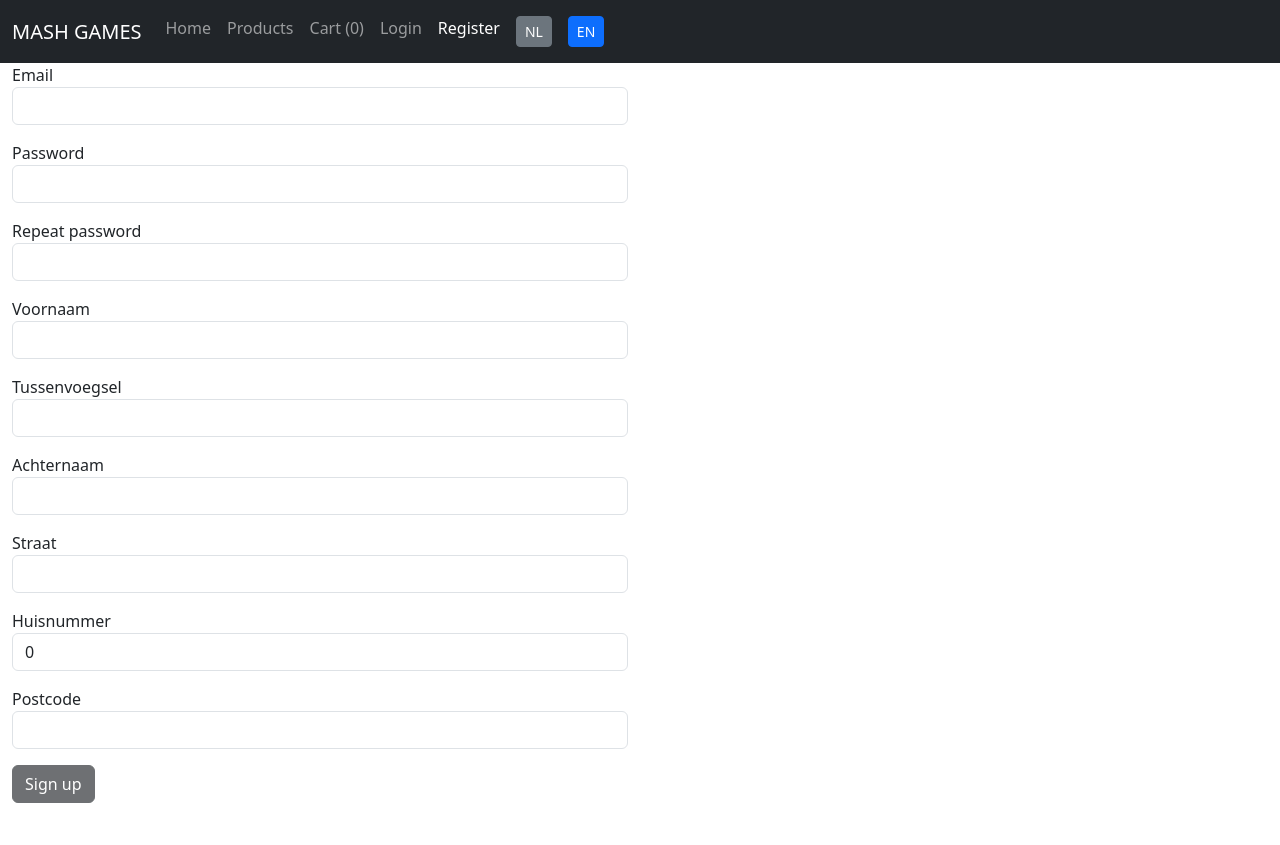
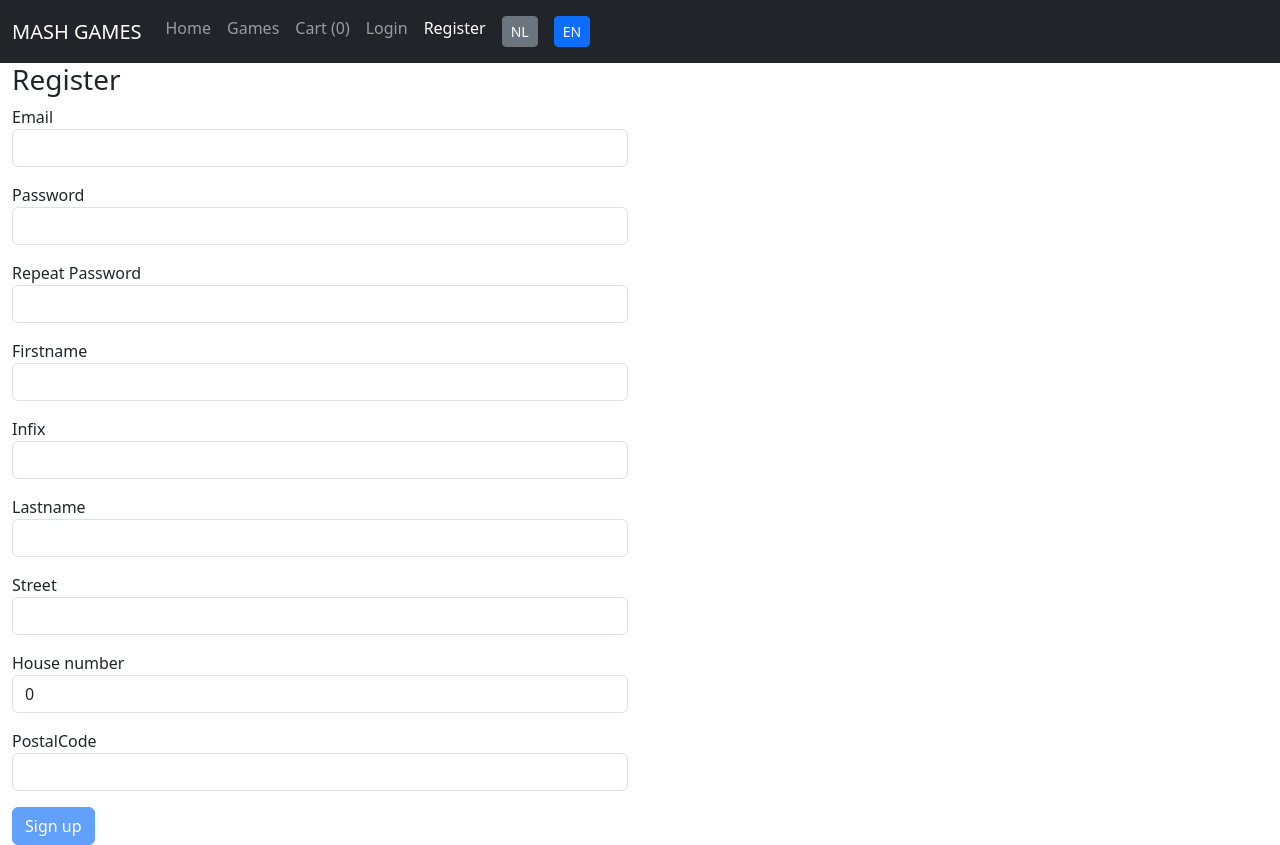
Before and after one commit to yassi22/INFIRFS-WEBSHOP-FR, an Angular app: page /auth/register in a window 1280 px wide. Both pictures are taken after a click on the button "EN". Before the commit the page ends 803 px from the top, so only its background shows below. Built offline with nearby package versions, Linux system fonts and the light colour scheme.

Commit message:
Taal veranderen toegevoegd

```diff
--- a/src/app/auth/login/login.component.html
+++ b/src/app/auth/login/login.component.html
@@ -1,6 +1,7 @@
 <div class="row">
     <div class="col">
-        <h1>Log in</h1>
+        <h1 *ngIf="languageService.language == 'EN'">Log in</h1>
+        <h1 *ngIf="languageService.language == 'NL'">Inloggen</h1>
         <form [formGroup]="loginForm" (ngSubmit)="onSubmit()">
 
             <div class="form-group mb-3">
@@ -8,11 +9,13 @@
                 <input type="text" class="form-control" formControlName="email" id="email">
             </div>
             <div class="form-group mb-3">
-                <label for="password">Password</label>
+                <label for="password" *ngIf="languageService.language == 'EN'">Password</label>
+                <label for="password" *ngIf="languageService.language == 'NL'">Wachtwoord</label>
                 <input type="password" class="form-control" formControlName="password" id="password1">
             </div>
 
-            <button type="submit" class="btn btn-md btn-dark" [disabled]="!loginForm.valid">Login</button>
+            <button type="submit" class="btn btn-md btn-primary" *ngIf="languageService.language == 'EN'" [disabled]="!loginForm.valid">Login</button>
+            <button type="submit" class="btn btn-md btn-primary" *ngIf="languageService.language == 'NL'" [disabled]="!loginForm.valid">Inloggen</button>
 
         </form>
 
--- a/src/app/auth/login/login.component.ts
+++ b/src/app/auth/login/login.component.ts
@@ -4,6 +4,7 @@ import { AuthService } from '../auth.service';
 import { AuthRequest } from '../auth-request.model';
 import { AuthResponse } from '../auth-response.model';
 import { Router } from '@angular/router';
+import { LanguageService } from '../../services/language.service';
 
 
 @Component({
@@ -15,7 +16,7 @@ export class LoginComponent implements OnInit{
 
   public loginForm: FormGroup;
 
-  constructor(private fb: FormBuilder, private authService: AuthService, private router: Router){}
+  constructor(private fb: FormBuilder, private authService: AuthService, private router: Router, public languageService:LanguageService){}
 
   ngOnInit(): void {
     this.loginForm = this.fb.group({
--- a/src/app/auth/register/register.component.html
+++ b/src/app/auth/register/register.component.html
@@ -1,54 +1,65 @@
 <div class="row">
+    <h3 *ngIf="languageService.language == 'EN'"> Register</h3>
+    <h3 *ngIf="languageService.language == 'NL'"> Registeren</h3>
 
     <div class="col-sm-6">
         <form [formGroup]="registerForm" (ngSubmit)="onSubmit()">
 
             <div class="form-group mb-3">
-                <label for="email">Email</label>
+                <label for="email" >Email</label>
                 <input type="text" class="form-control" formControlName="email" id="email">
             </div>
             <div class="form-group mb-3">
-                <label for="password">Password</label>
+                <label for="password" *ngIf="languageService.language == 'EN'">Password</label>
+                <label for="password" *ngIf="languageService.language == 'NL'">Wachtwoord</label>
                 <input type="password" class="form-control" formControlName="password" id="password1">
             </div>
             <div class="form-group mb-3">
-                <label for="password2">Repeat password</label>
-                <input type="password2" class="form-control" formControlName="repeated_password" id="password2">
+                <label for="password2" *ngIf="languageService.language == 'EN'">Repeat Password</label>
+                <label for="password2" *ngIf="languageService.language == 'NL'">Herhaal Wachtwoord</label>
+                <input type="password" class="form-control" formControlName="repeated_password" id="password2">
             </div>
 
             <div class="form-group mb-3">
-                <label for="voornaam">Voornaam</label>
+                <label for="voornaam" *ngIf="languageService.language == 'EN'">Firstname</label>
+                <label for="voornaam" *ngIf="languageService.language == 'NL'">Voornaam</label>
                 <input type="text" class="form-control" formControlName="voornaam" id="voornaam">
             </div>
 
             <div class="form-group mb-3">
-                <label for="tussenvoegsel">Tussenvoegsel</label>
+                <label for="tussenvoegsel" *ngIf="languageService.language == 'EN'">Infix</label>
+                <label for="tussenvoegsel" *ngIf="languageService.language == 'NL'">Tussenvoegsel</label>
                 <input type="text" class="form-control" formControlName="tussenvoegsel" id="tussenvoegsel">
             </div>
 
             <div class="form-group mb-3">
-                <label for="achternaam">Achternaam</label>
+                <label for="achternaam" *ngIf="languageService.language == 'EN'">Lastname</label>
+                <label for="achternaam" *ngIf="languageService.language == 'NL'">Achternaam</label>
                 <input type="text" class="form-control" formControlName="achternaam" id="achternaam">
             </div>
 
             <div class="form-group mb-3">
-                <label for="straat">Straat</label>
+                <label for="straat" *ngIf="languageService.language == 'EN'">Street</label>
+                <label for="straat" *ngIf="languageService.language == 'NL'">Straat</label>
                 <input type="text" class="form-control" formControlName="straat" id="straat">
             </div>
 
             <div class="form-group mb-3">
-                <label for="huisnummer">Huisnummer</label>
+                <label for="huisnummer" *ngIf="languageService.language == 'EN'">House number</label>
+                <label for="huisnummer" *ngIf="languageService.language == 'NL'">Huisnummer</label>
                 <input type="text" class="form-control" formControlName="huisnummer" id="huisnummer">
             </div>
 
 
             <div class="form-group mb-3">
-                <label for="postcode">Postcode</label>
+                <label for="postcode" *ngIf="languageService.language == 'EN'">PostalCode</label>
+                <label for="postcode" *ngIf="languageService.language == 'NL'">Postcode</label>
                 <input type="text" class="form-control" formControlName="postcode" id="postcode">
             </div>
 
 
-            <button type="submit" class="btn btn-md btn-dark" [disabled]="!registerForm.valid">Sign up</button>
+            <button type="submit" class="btn btn-md btn-primary" [disabled]="!registerForm.valid" *ngIf="languageService.language == 'EN'">Sign up</button>
+            <button type="submit" class="btn btn-md btn-primary" [disabled]="!registerForm.valid" *ngIf="languageService.language == 'NL'">Registeer</button>
 
         </form>
     </div>
--- a/src/app/auth/register/register.component.ts
+++ b/src/app/auth/register/register.component.ts
@@ -3,6 +3,7 @@ import { FormBuilder, FormGroup, Validators } from '@angular/forms';
 import { AuthService } from '../auth.service';
 import { TokenService } from '../token.service';
 import { Route, Router } from '@angular/router';
+import { LanguageService } from '../../services/language.service';
 
 @Component({
   selector: 'app-register',
@@ -15,7 +16,7 @@ export class RegisterComponent implements OnInit {
 
 
 
-  constructor(private fb: FormBuilder, private authService: AuthService, private tokenService: TokenService, private router: Router) {
+  constructor(private fb: FormBuilder, private authService: AuthService, private tokenService: TokenService, private router: Router, public languageService:LanguageService) {
 
   }
 
--- a/src/app/cart/cart.component.ts
+++ b/src/app/cart/cart.component.ts
@@ -6,6 +6,7 @@ import { Product } from '../models/product.model';
 import { TokenService } from '../auth/token.service';
 import { Order } from '../models/order.model';
 import { ProductsService } from '../services/products.service';
+import { LanguageService } from '../services/language.service';
 
 
 
@@ -21,7 +22,7 @@ export class CartComponent implements OnInit {
 
   public userIsLoggedIn: boolean = false;
 
-  constructor(private cartService: CartService, private authService: AuthService, private tokenService: TokenService, private productService:ProductsService) { }
+  constructor(private cartService: CartService, private authService: AuthService, private tokenService: TokenService, private productService:ProductsService, public languageService: LanguageService) { }
 
   ngOnInit() {
     this.products_in_cart = this.cartService.allProductsInCart();
--- a/src/app/navigation/navigation.component.html
+++ b/src/app/navigation/navigation.component.html
@@ -13,20 +13,23 @@
             routerLink="/">Home</a>
         </li>
         <li class="nav-item  ">
-          <a class="nav-link" [routerLinkActive]="['active']" routerLink="/products">Products</a>
+          <a class="nav-link" [routerLinkActive]="['active']" routerLink="/products" *ngIf="languageService.language == 'EN'">Games</a>
+          <a class="nav-link" [routerLinkActive]="['active']" routerLink="/products" *ngIf="languageService.language == 'NL'">VideoGames</a>
         </li>
         <!-- <li class="nav-item">
           <a class="nav-link" [routerLinkActive]="['active']" routerLink="/categories">Categories</a>
         </li> -->
         <li class="nav-item  ">
-          <a class="nav-link" [routerLinkActive]="['active']" routerLink="/cart">Cart ({{amountOfProducts}}) </a>
+          <a class="nav-link" [routerLinkActive]="['active']" routerLink="/cart" *ngIf="languageService.language == 'NL'" >Winkelmand ({{amountOfProducts}}) </a>
+          <a class="nav-link" [routerLinkActive]="['active']" routerLink="/cart" *ngIf="languageService.language == 'EN'" >Cart ({{amountOfProducts}}) </a>
         </li>
 
         <li class="nav-item "><a [routerLinkActive]="['active']" [routerLink]="['auth', 'login']" *ngIf="!userIsLoggedIn && languageService.language == 'EN' " class="nav-link">Login</a></li>
         <li class="nav-item  "><a [routerLinkActive]="['active']" [routerLink]="['auth', 'login']" *ngIf="!userIsLoggedIn && languageService.language == 'NL' " class="nav-link">Inloggen</a></li>
 
 
-        <li class="nav-item   "><a [routerLinkActive]="['active']" [routerLink]="['auth', 'register']" *ngIf="!userIsLoggedIn" class="nav-link">Register</a ></li>
+        <li class="nav-item   "><a [routerLinkActive]="['active']" [routerLink]="['auth', 'register']" *ngIf="!userIsLoggedIn && languageService.language == 'EN'" class="nav-link">Register</a ></li>
+          <li class="nav-item   "><a [routerLinkActive]="['active']" [routerLink]="['auth', 'register']" *ngIf="!userIsLoggedIn && languageService.language == 'NL'" class="nav-link">Registeren</a ></li>
 
 
         <li class="nav-item "><a [routerLinkActive]="['active']" routerLink="/account" *ngIf="userIsLoggedIn" class="nav-link">Account</a></li>
--- a/src/app/products/product-thumbnail/product-thumbnail.component.html
+++ b/src/app/products/product-thumbnail/product-thumbnail.component.html
@@ -8,8 +8,8 @@
           <h5 class="card-title">{{ product.title }}</h5>
           <p>{{ product.price | currency }}</p>
           <div class="p-2 flex-shrink-1">
-            <button (click)="buyProduct(product)" class="btn btn-primary float-right">
-              Buy</button>
+            <button (click)="buyProduct(product)" *ngIf="languageService.language == 'EN'" class="btn btn-primary float-right">Buy</button>
+            <button (click)="buyProduct(product)" *ngIf="languageService.language == 'NL'" class="btn btn-primary float-right">Kopen</button>
             <a [routerLink]="[product.id]" class="btn btn-secondary">
               Show detail</a>
           </div>
--- a/src/app/products/products.component.ts
+++ b/src/app/products/products.component.ts
@@ -3,6 +3,7 @@ import { Component } from '@angular/core';
 import { CartService } from '../services/cart.service';
 import { Product } from '../models/product.model';
 import { ProductsService } from '../services/products.service';
+import { LanguageService } from '../services/language.service';
 
 @Component({
   selector: 'app-products',
@@ -13,7 +14,7 @@ export class ProductsComponent {
   public products: Product[] = new Array<Product>();
   public loadingProducts: boolean = true;
 
-  constructor(private productsService: ProductsService, private cartService: CartService) {
+  constructor(private productsService: ProductsService, private cartService: CartService, public languageService:LanguageService) {
   }
 
   ngOnInit(): void {
```
Also changed, not shown: src/app/cart/cart.component.html (+11 -8 lines), src/app/products/product-thumbnail/product-thumbnail.component.ts (+7 -0 lines).
